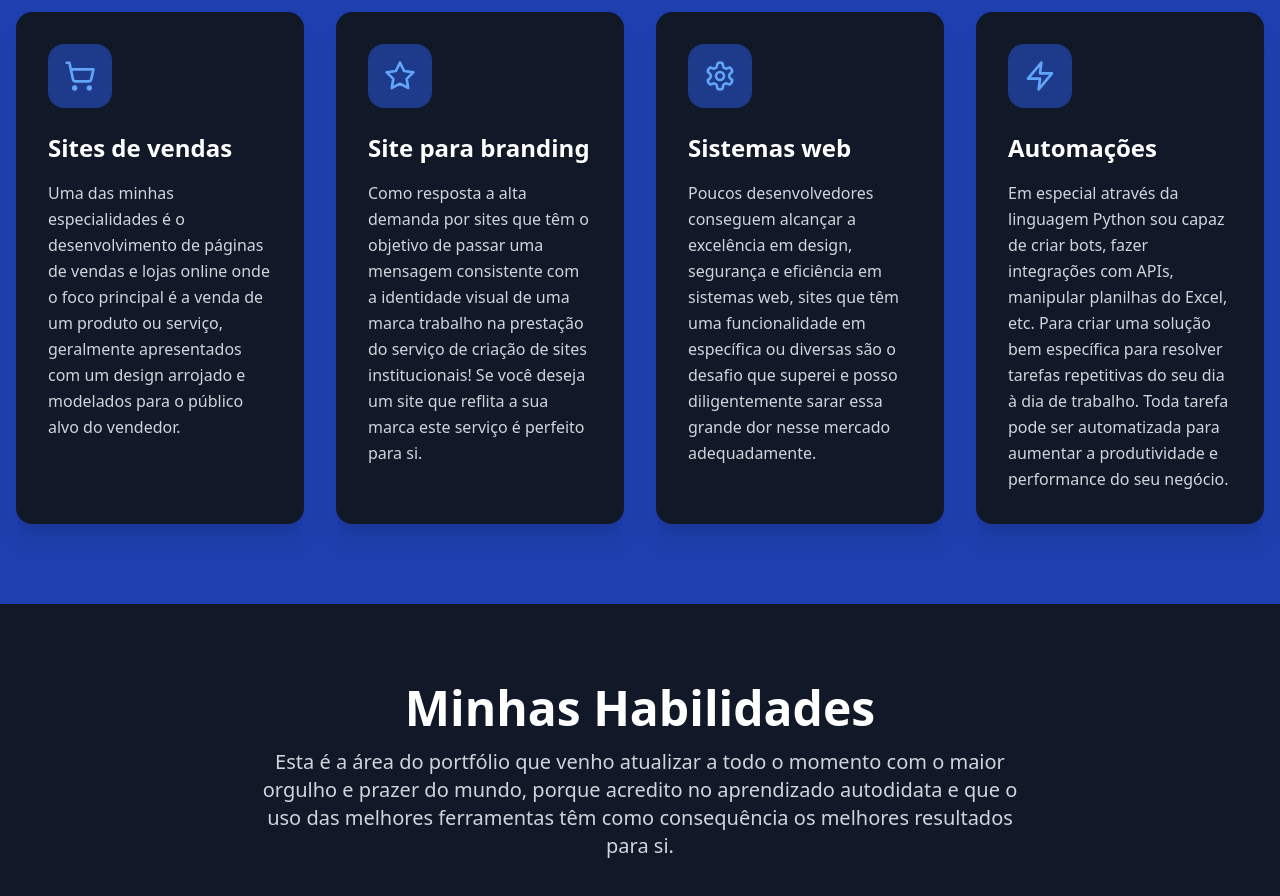
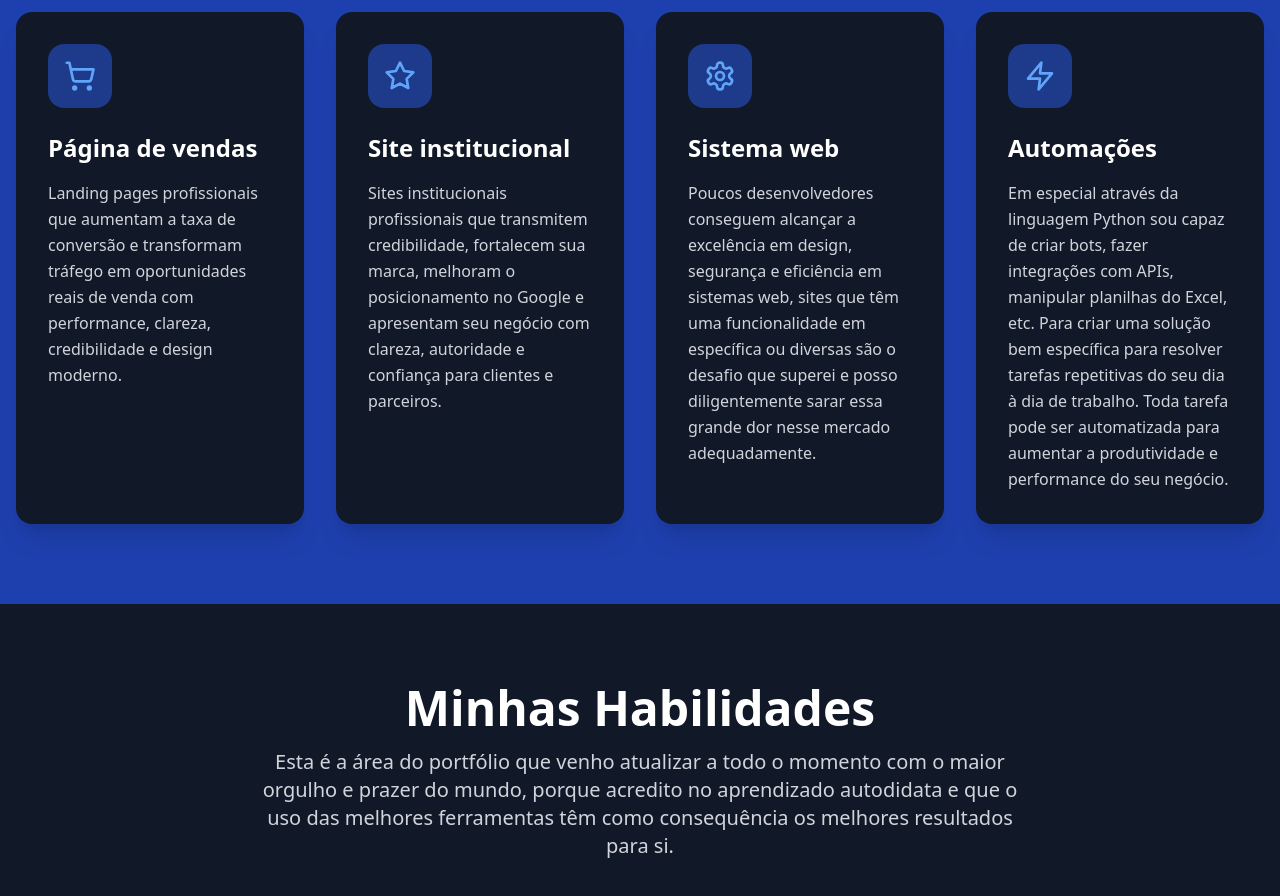
Before and after one commit to Manasses-Ndombele/portfolio-final, a React (Vite) app: page / in a window 1280 px wide. Shown: the part 1080-1976 px from the top of the page. Built offline with nearby package versions, Linux system fonts and the light colour scheme.

Commit message:
updated services copy

```diff
--- a/src/components/Services.tsx
+++ b/src/components/Services.tsx
@@ -54,17 +54,17 @@ export const Services = () => {
         >
           {[
             {
-              title: "Sites de vendas",
+              title: "Página de vendas",
               description:
-                "Uma das minhas especialidades é o desenvolvimento de páginas de vendas e lojas online onde o foco principal é a venda de um produto ou serviço, geralmente apresentados com um design arrojado e modelados para o público alvo do vendedor.",
+                "Landing pages profissionais que aumentam a taxa de conversão e transformam tráfego em oportunidades reais de venda com performance, clareza, credibilidade e design moderno.",
             },
             {
-              title: "Site para branding",
+              title: "Site institucional",
               description:
-                "Como resposta a alta demanda por sites que têm o objetivo de passar uma mensagem consistente com a identidade visual de uma marca trabalho na prestação do serviço de criação de sites institucionais! Se você deseja um site que reflita a sua marca este serviço é perfeito para si.",
+                "Sites institucionais profissionais que transmitem credibilidade, fortalecem sua marca, melhoram o posicionamento no Google e apresentam seu negócio com clareza, autoridade e confiança para clientes e parceiros.",
             },
             {
-              title: "Sistemas web",
+              title: "Sistema web",
               description:
                 "Poucos desenvolvedores conseguem alcançar a excelência em design, segurança e eficiência em sistemas web, sites que têm uma funcionalidade em específica ou diversas são o desafio que superei e posso diligentemente sarar essa grande dor nesse mercado adequadamente.",
             },
```
